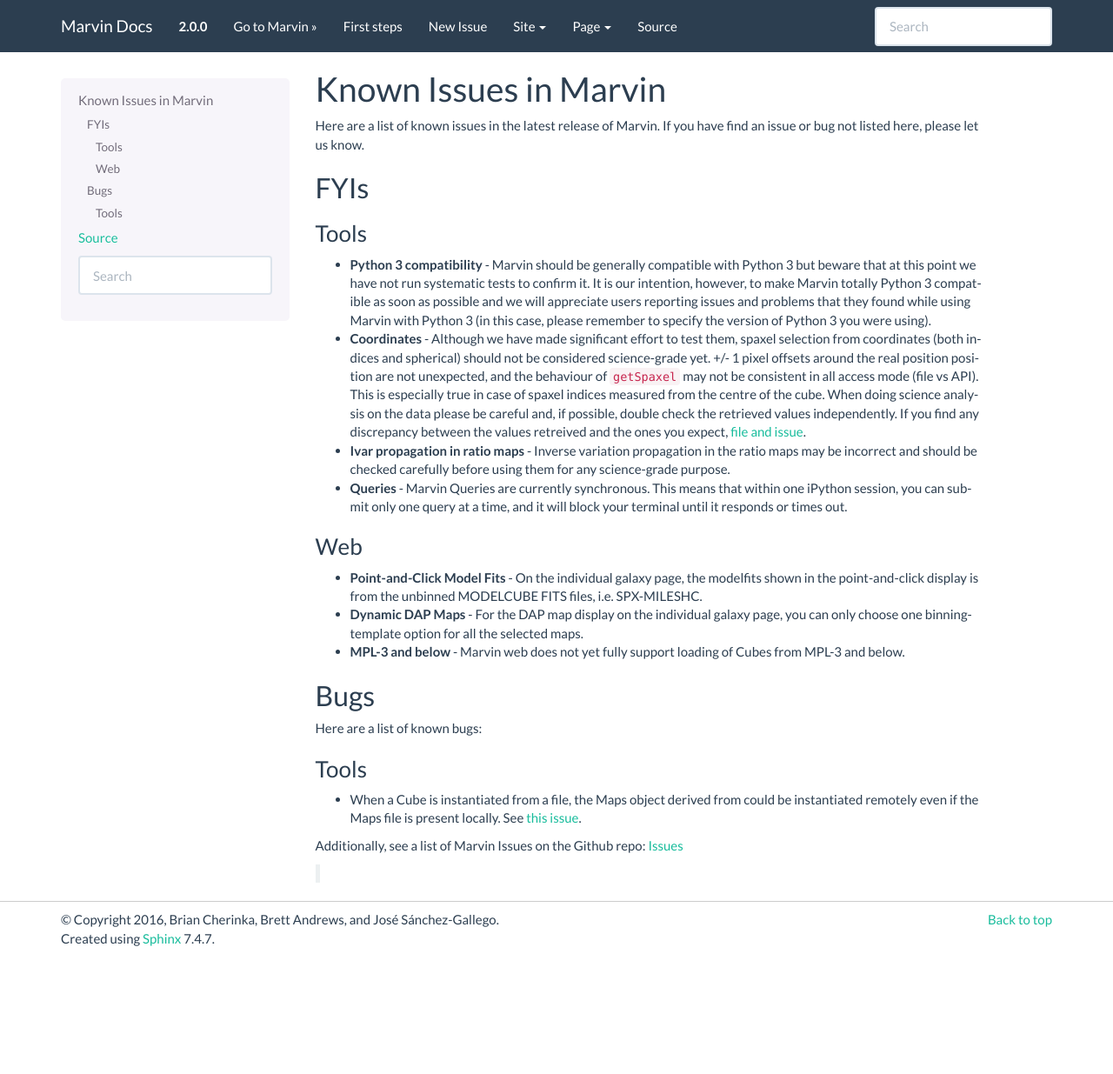
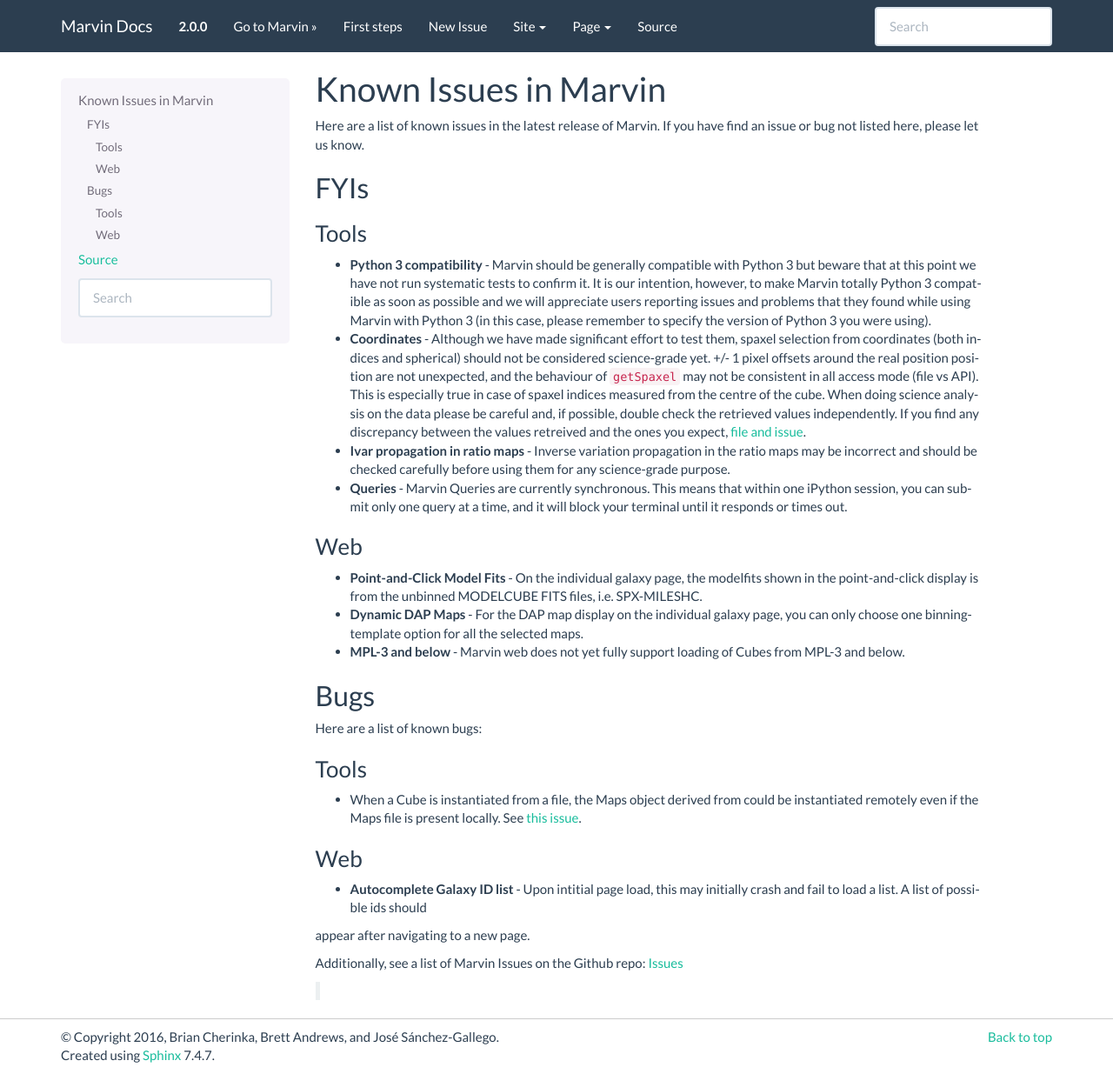
Before and after one commit to sdss/marvin, a Sphinx documentation site: the page built from docs/sphinx/known_issues.rst, in a window 1280 px wide and 1235 px high. Shown: the whole window at 87% size. Built offline with Sphinx 7.4.7, drawn with Linux system fonts in a browser that asks for light colours; pages that are not in the unit, such as notebooks, are missing from menus.

Commit message:
adding new bug to web in known issues on autocomplete galaxy id list

```diff
--- a/docs/sphinx/known_issues.rst
+++ b/docs/sphinx/known_issues.rst
@@ -38,5 +38,10 @@
 
 * When a Cube is instantiated from a file, the Maps object derived from could be instantiated remotely even if the Maps file is present locally. See `this issue <https://github.com/sdss/marvin/issues/40>`_.
 
+Web
+^^^
+
+* **Autocomplete Galaxy ID list** - Upon intitial page load, this may initially crash and fail to load a list.  A list of possible ids should
+appear after navigating to a new page.
 
 Additionally, see a list of Marvin Issues on the Github repo: `Issues <https://github.com/sdss/marvin/issues>`_
```
